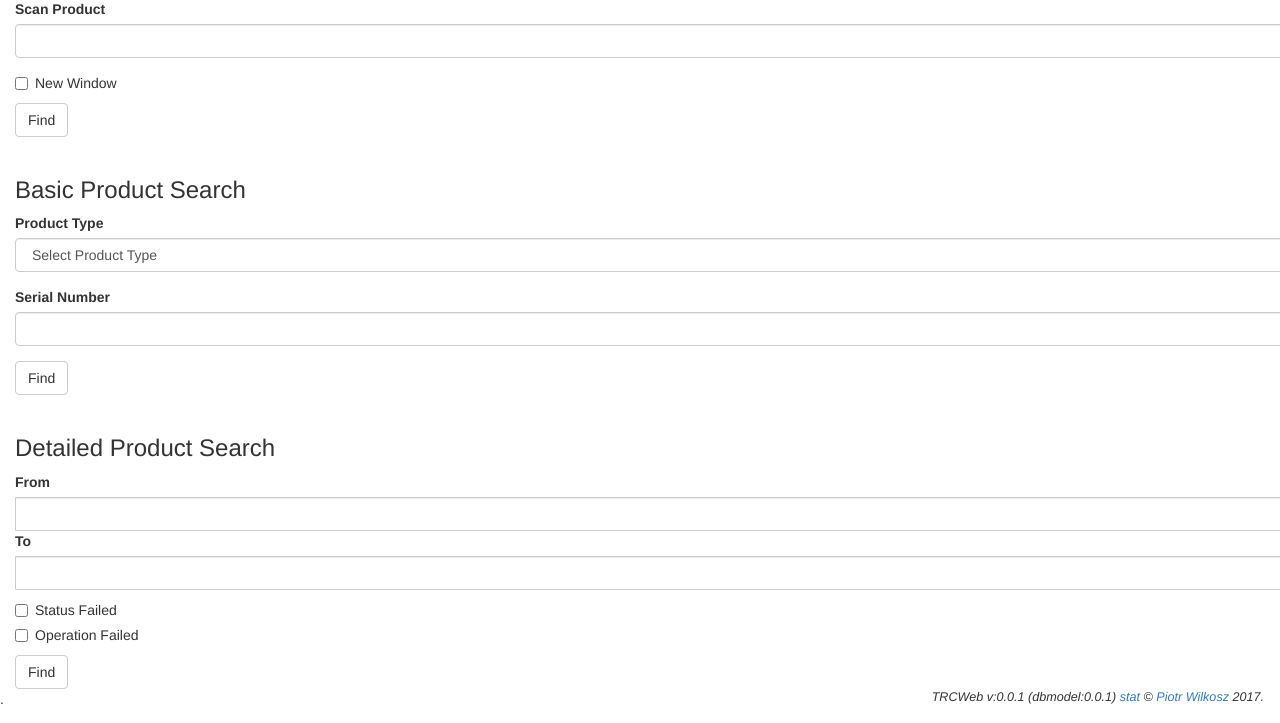
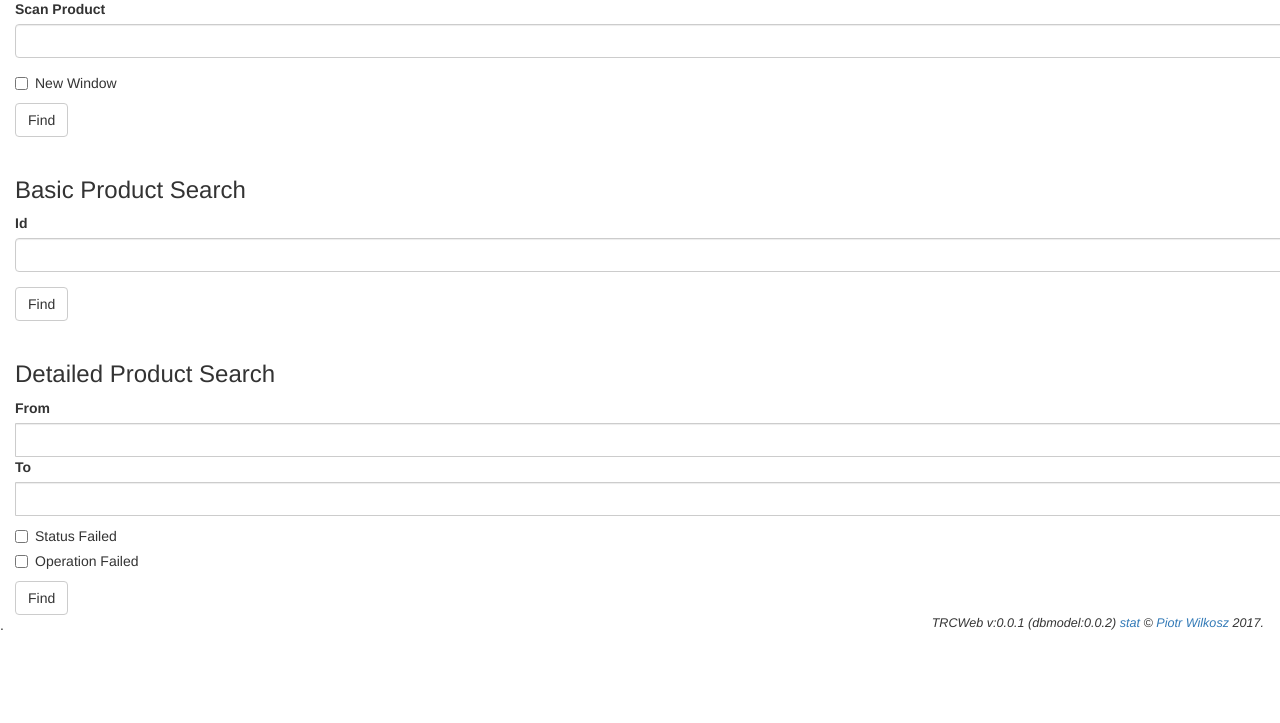
Before and after one commit to prodlinetrace/wink_bmw_web, a Flask app: page /app/find_product in a window 1280 px wide; the page is wider, and only the part inside the window is pictured. Shown: the part 229-952 px from the top of that part. After the commit the page ends 859 px from the top of that part, so only its background shows below. Run offline with Flask 2, Linux system fonts and the light colour scheme; data that the repository does not hold is empty; parts of the project's set-up code (start-up, migrations or seed data) failed here and were passed over; some libraries are stand-ins or nearby versions.

Commit message:
udpate database model - no serial and product type (id only)

```diff
--- a/app/products/forms.py
+++ b/app/products/forms.py
@@ -8,19 +8,19 @@ from flask_babel import gettext, lazy_gettext
 
 
 class ProductForm(Form):
-    type = StringField(lazy_gettext('Product Type'), validators=[Required(), Length(1, 10)])
-    serial = StringField(lazy_gettext('Serial Number'), validators=[Required(), Length(1, 20)])
+    #type = StringField(lazy_gettext('Product Type'), validators=[Required(), Length(1, 10)])
+    #serial = StringField(lazy_gettext('Serial Number'), validators=[Required(), Length(1, 20)])
     date = StringField(lazy_gettext('Date Added'), validators=[Required()])
     submit = SubmitField(lazy_gettext('Submit'))
 
     def from_model(self, product):
-        self.type.data = product.type
-        self.serial.data = product.serial
+        #self.type.data = product.type
+        #self.serial.data = product.serial
         self.date.data = product.date_added
 
     def to_model(self, product):
-        product.type = self.type.data
-        product.serial = self.serial.data
+        #product.type = self.type.data
+        #product.serial = self.serial.data
         product.date_added = self.date.data
 
 
@@ -30,13 +30,14 @@ class CommentForm(Form):
 
 
 class FindProductForm(Form):
-    type = SelectField(lazy_gettext('Product Type'), validators=[Required()])
-    serial = StringField(lazy_gettext('Serial Number'), validators=[Required()])
+    #type = SelectField(lazy_gettext('Product Type'), validators=[Required()])
+    #serial = StringField(lazy_gettext('Serial Number'), validators=[Required()])
+    id = StringField(lazy_gettext('Id'), validators=[Required()])
     submit = SubmitField(lazy_gettext('Find'))
 
     def __init__(self, type_choices):
         Form.__init__(self)
-        self.type.choices = type_choices
+        #self.type.choices = type_choices
 
 
 class FindProductsRangeForm(Form):
--- a/app/products/routes.py
+++ b/app/products/routes.py
@@ -69,14 +69,14 @@ def download(start_date=None, end_date=None, status=None, operation=None):
         # include in the list in case one of operations is equal to searched operation_id
         query = query.filter(Product.operations.any(Operation.operation_status_id==operation))
 
-    csv_header = ['Id', 'Type', 'Serial', 'Date Added', 'Success Statuses', 'Failed Statuses', 'Success Operations', 'Failed Operations']
+    csv_header = ['Id', 'Date Added', 'Success Statuses', 'Failed Statuses', 'Success Operations', 'Failed Operations']
     buffer = StringIO()
     writer = csv.writer(buffer, delimiter=',')
     writer.writerow(csv_header)
 
     products = query.order_by(Product.date_added.desc()).all()
     for product in products:
-        row = ["{id}".format(id=product.id), "{type}".format(type=product.type), "{sn}".format(sn=product.serial), " {date}".format(date=product.date_added)]
+        row = ["{id}".format(id=product.id), " {date}".format(date=product.date_added)]
         row.append(product.statuses.filter(Status.status==1).count())
         row.append(product.statuses.filter(Status.status==2).count())
         row.append(product.operations.filter(Operation.operation_status_id==1).count())
@@ -91,20 +91,21 @@ def download(start_date=None, end_date=None, status=None, operation=None):
 
 @products.route('/find_product', methods=['GET', 'POST'])
 def find_product():
+    detailed_search_form = FindProductsRangeForm()
+    basic_search_form = FindProductForm([])
+    hand_scanner_search_form = HandScannerSearchForm()
+    '''
     type_query = db.session.query(Product.type.distinct().label("type"))
     type_choices = [(six.u(row.type), six.u(row.type)) for row in type_query.all()]
     type_choices.insert(0, ("", "Select Product Type"))
-    basic_search_form = FindProductForm(type_choices)
-    detailed_search_form = FindProductsRangeForm()
-    hand_scanner_search_form = HandScannerSearchForm()
 
     if basic_search_form.validate_on_submit():
-        result = Product.query.filter_by(type=basic_search_form.type.data).filter_by(serial=basic_search_form.serial.data).first()
+        result = Product.query.filter_by(id=basic_search_form.type.data).first()
         if result is not None:
-            flash(gettext(u'Product with serial {serial} found.'.format(serial=basic_search_form.serial.data)))
+            flash(gettext(u'Product with id {id} found.'.format(id=basic_search_form.id.data)))
             return redirect(url_for('products.product', id=result.id))
-        flash(gettext(u'Product with serial {serial} not found.'.format(serial=basic_search_form.serial.data)))
-
+        flash(gettext(u'Product with id {id} not found.'.format(id=basic_search_form.id.data)))
+    '''
     if detailed_search_form.validate_on_submit():
         start_date = detailed_search_form.start.data
         end_date = detailed_search_form.end.data
@@ -170,14 +171,14 @@ def export(start_date=None, end_date=None, operation_type_id=None):
     #if operation_type_id and operation_type_id!='':
     #        query = query.filter(Product.operations.any(Operation.operation_type_id==operation_type_id))
 
-    csv_header = ['Id', 'Type', 'Serial', 'Date Added', 'Operation Type Id', 'Operation Name', 'Result 1', 'Result 2']
+    csv_header = ['Id', 'Date Added', 'Operation Type Id', 'Operation Name', 'Result 1', 'Result 2']
     buffer = StringIO()
     writer = csv.writer(buffer, delimiter=',')
     writer.writerow(csv_header)
 
     products = query.order_by(Product.date_added.desc()).all()
     for product in products:
-        row = ["{id}".format(id=product.id), "{type}".format(type=product.type), "{sn}".format(sn=product.serial), " {date}".format(date=product.date_added)]
+        row = ["{id}".format(id=product.id), " {date}".format(date=product.date_added)]
         row.append(operation_type_id)
         row.append((Operation_Type.query.filter_by(id=operation_type_id).first().name).encode("utf-8"))
         if product.operations.filter(Operation.operation_type_id==operation_type_id).count() >0:
--- a/app/templates/products/_product_header.html
+++ b/app/templates/products/_product_header.html
@@ -9,7 +9,7 @@
     	<a class="btn btn-danger pull-right" href="{{ url_for('products.edit_product', id=product.id) }}">{{ _('Edit') }}</a>
 
     {% endif %}
-    <h2><a href="{{ url_for('products.product', id=product.id) }}">{{ product.type }} {{ product.serial }}</a></h2>
+    <h2><a href="{{ url_for('products.product', id=product.id) }}">{{ product.id }} {{ product.id }}</a></h2>
     <h3>{{ product.description }}</h3>
     {% if config.COMMENTS %}
     <div class="pull-right"><a href="{{ url_for('products.product', id=product.id) }}#comments"><span class="label label-default">{{ _('Comments') }}: {{ product.comments.count() }}</span></a></div>
--- a/app/templates/products/_products.html
+++ b/app/templates/products/_products.html
@@ -2,8 +2,6 @@
 	<thead>
 		<tr>
             <th class="id">{{ _('Id') }}</th>
-            <th class="type">{{ _('Type') }}</th>
-            <th class="serial">{{ _('Serial') }}</th>
             <th class="date">{{ _('Date Added') }}</th>
             <th class="value">{{ _('Success Statuses') }}</th>
             <th class="value">{{ _('Failed Statuses') }}</th>
@@ -19,8 +17,6 @@
 		{% for product in products %}
 		<tr>
 			<td class="right id"><a href="{{ url_for('products.product', id=product.id) }}">{{ product.id }}</a></td>
-			<td class="right type">{{ product.type }}</td>
-			<td class="right serial">{{ product.serial }}</td>
    			<td class="right date">{{ product.date_added }}</td>
 			<td class="right">{{ product.statuses.filter(Status.status==1).count() }}</td>
 			<td class="right" {% if product.statuses.filter(Status.status==2).count() != 0 %} id="red" {% endif %}>{{ product.statuses.filter(Status.status==2).count() }}</td>
--- a/app/templates/products/find_product.html
+++ b/app/templates/products/find_product.html
@@ -18,8 +18,7 @@
 <h3>{{ _('Basic Product Search') }}</h3>
  <form class="form" method="post" role="form">
 	{{ wtf.form_errors(basic_search_form) }}
-	{{ wtf.form_field(basic_search_form.type) }}
-	{{ wtf.form_field(basic_search_form.serial) }}
+	{{ wtf.form_field(basic_search_form.id) }}
 	{{ basic_search_form.csrf_token() }}
 	{{ wtf.form_field(basic_search_form.submit) }}
  </form>
```
Also changed, not shown: app/models.py (+31 -32 lines), app/templates/products/product.html (+2 -7 lines), data-dev.sqlite.
